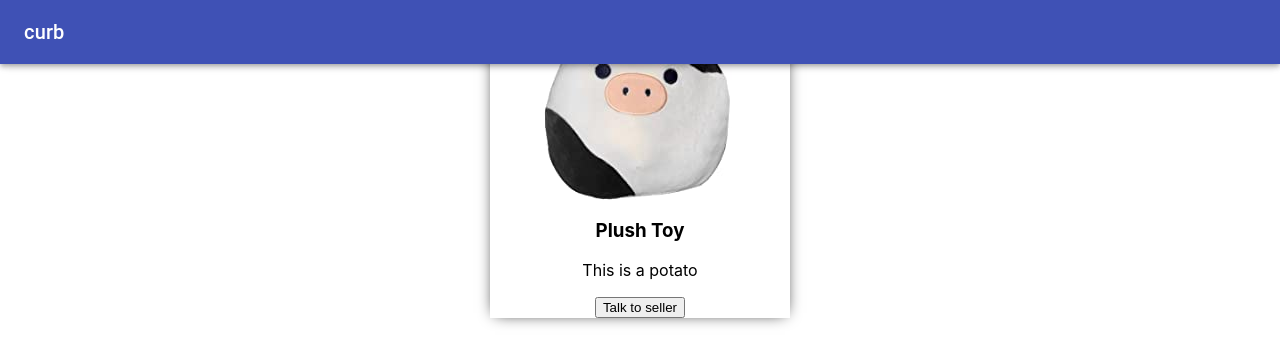
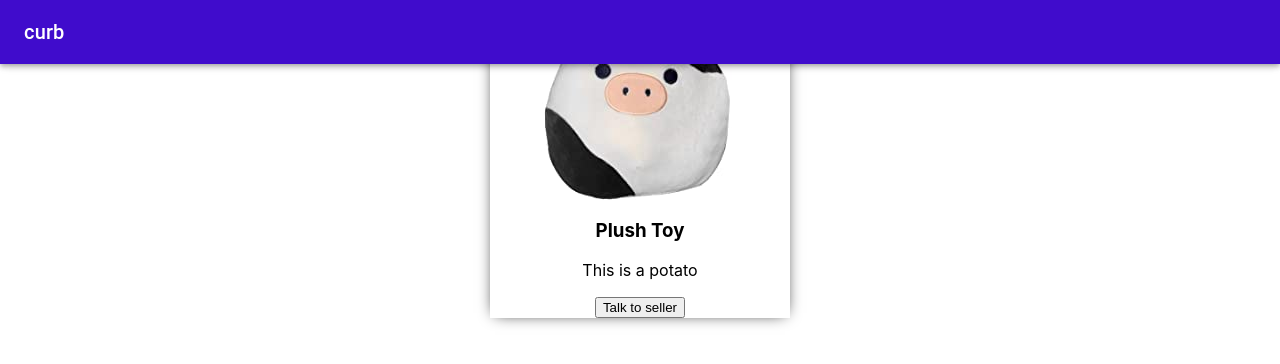
Before and after one commit to natwijaya67/lahecks, a React (Create React App) app: page / in a window 1280 px wide. Shown: the top 364 px of the page. Built offline with nearby package versions, Linux system fonts and the light colour scheme.

Commit message:
change to header

```diff
--- a/src/components/Header/Header.js
+++ b/src/components/Header/Header.js
@@ -1,11 +1,27 @@
-import { AppBar, Toolbar, Typography } from "@material-ui/core";
+import { AppBar, Toolbar, Typography, makeStyles } from "@material-ui/core";
 import React from "react";
 
+const useStyles = makeStyles(() => ({
+    header: {
+        backgroundColor: "#400CCC",
+    },
+    logo : {
+        fontFamily: "Work Sans, sans-serif",
+        fontWeight: 600,
+        color: "#FFFEEFE",
+        textAlign: "left",
+    },
+}));
+
 export default function Header() {
+
+  const { header } = useStyles();
 
   const displayDesktop = () => {
     return <Toolbar>{curbLogo}</Toolbar>;
   };
+
+
 
   const curbLogo = (
       <Typography variant = "h6" component="h1">
@@ -16,7 +32,7 @@ export default function Header() {
 
   return (
     <header>
-      <AppBar>{displayDesktop()}</AppBar>
+      <AppBar className={header}>{displayDesktop()}</AppBar>
     </header>
   );
 }
--- a/src/index.css
+++ b/src/index.css
@@ -12,3 +12,5 @@ code {
   font-family: source-code-pro, Menlo, Monaco, Consolas, 'Courier New',
     monospace;
 }
+
+@import url('https://fonts.googleapis.com/css2?family=Open+Sans&family=Work+Sans&display=swap');
```
